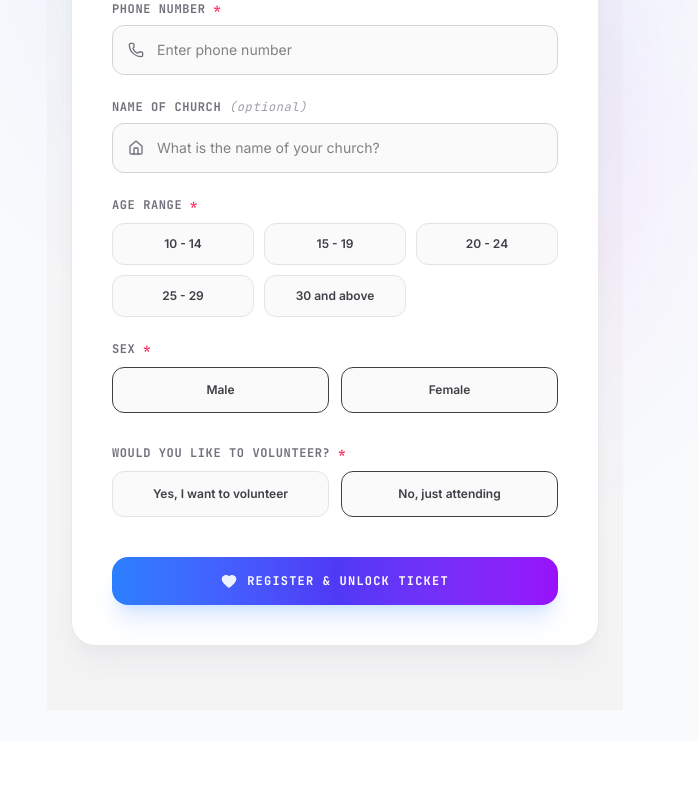
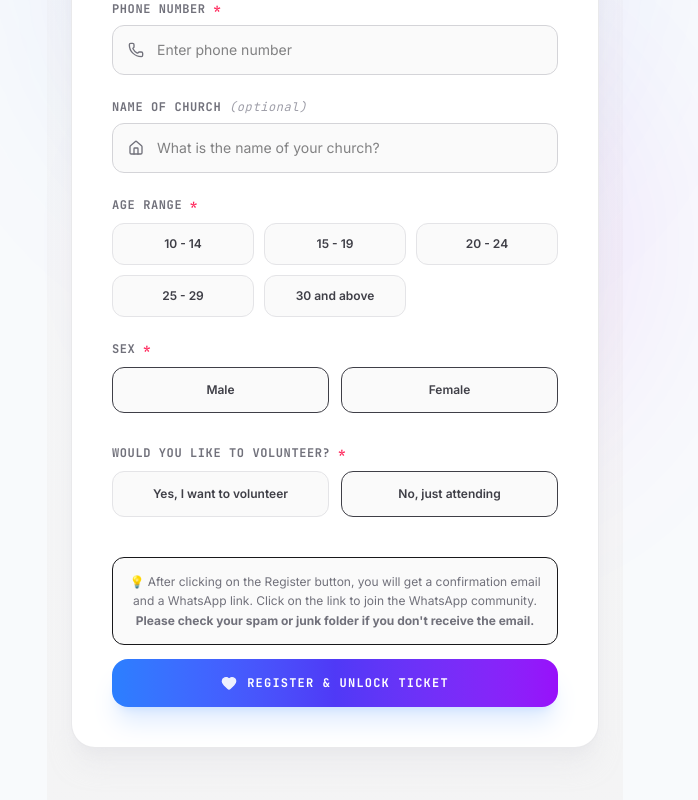
Before and after one commit to Elnuk01/Identity-3.0, a React (Vite) app: page / in a window 1280 px wide. Shown: the part 702-1502 px from the top of the page, without its empty margins (305-1003 px from the left). Before the commit the page ends 1444 px from the top, so only its background shows below. Built offline with nearby package versions, Linux system fonts and the light colour scheme; a web font is replaced by a local one.

Commit message:
feat(registration): add email guidance to registration flow
Update registration form and success page to inform users about confirmation emails, WhatsApp community links, and spam folder checking.

```diff
--- a/src/components/RegistrationForm.tsx
+++ b/src/components/RegistrationForm.tsx
@@ -476,7 +476,12 @@ export default function RegistrationForm({ darkMode, onSuccess }: RegistrationFo
             </div>
 
             {/* Submit Action */}
-            <div className="pt-4">
+            <div className="pt-4 space-y-3.5">
+              <div className="bg-zinc-50 dark:bg-zinc-950/30 border border-zinc-150 dark:border-zinc-800/80 rounded-xl p-3.5 text-center">
+                <p className="text-xs text-zinc-500 dark:text-zinc-400 font-sans leading-relaxed max-w-xs md:max-w-md mx-auto">
+                  💡 After clicking on the Register button, you will get a confirmation email and a WhatsApp link. Click on the link to join the WhatsApp community. <strong>Please check your spam or junk folder if you don't receive the email.</strong>
+                </p>
+              </div>
               <button
                 type="submit"
                 disabled={submitting}
--- a/src/components/SuccessPage.tsx
+++ b/src/components/SuccessPage.tsx
@@ -199,7 +199,7 @@ export default function SuccessPage({ registration, darkMode, onReset }: Success
             </span>
           </h2>
           <p className={`text-xs mt-2 max-w-md mx-auto leading-relaxed ${darkMode ? 'text-zinc-400' : 'text-zinc-650'}`}>
-            Your complimentary seat has been locked into the Teens Converge database. Make sure to download your gate pass image below.
+            Your complimentary seat has been locked into the Teens Converge database. A confirmation email has been dispatched. <strong>Please check your spam or junk folder if you don't receive it.</strong> Make sure to download your gate pass image below.
           </p>
         </div>
 
```
